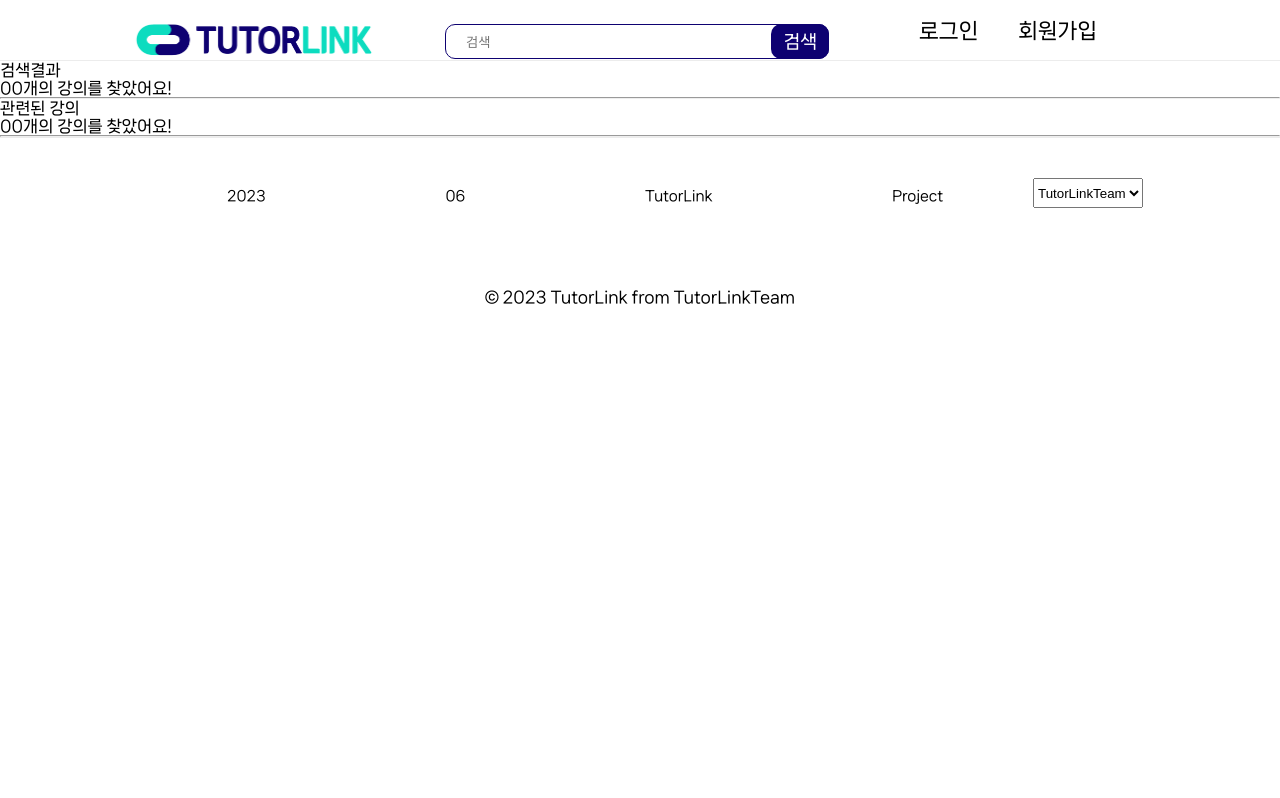
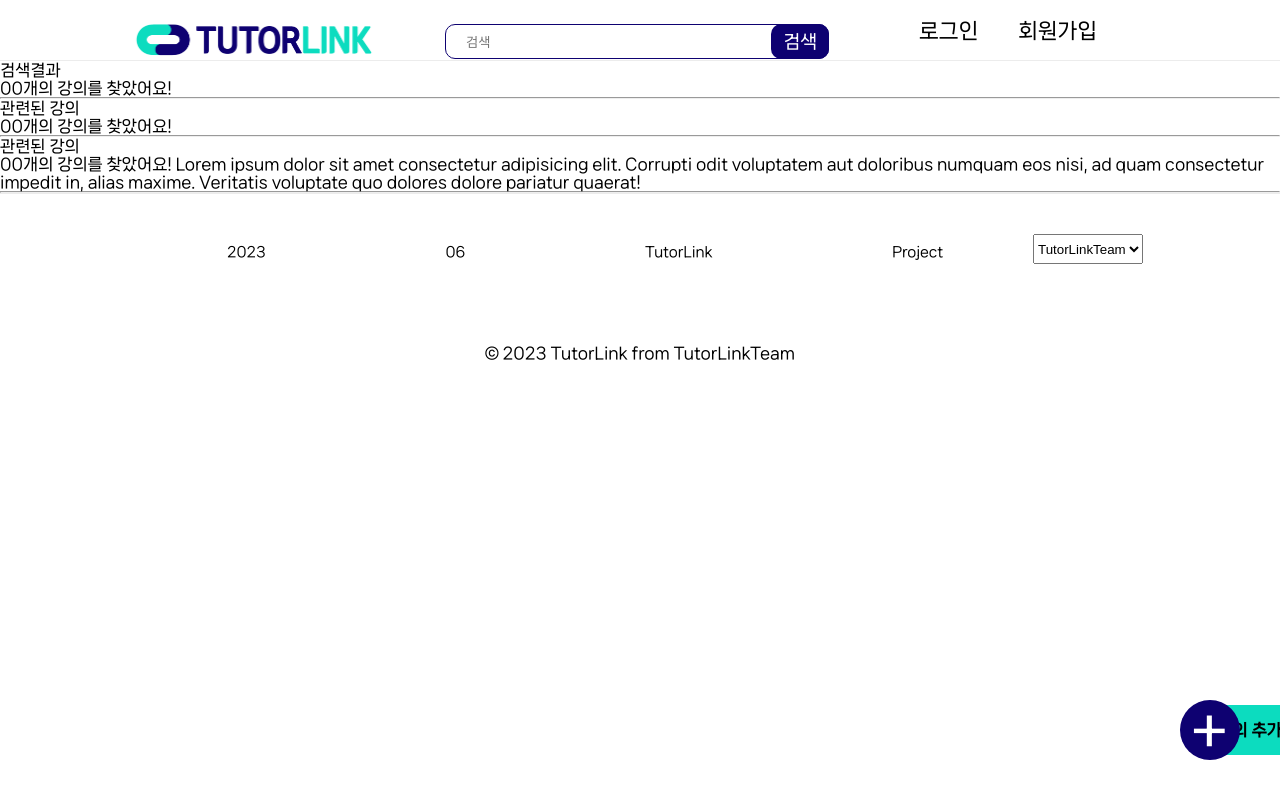
Before and after one commit to TeamTutorLink/TutorLink-front, a React (Create React App) app: page / in a window 1280 px wide. Built offline with nearby package versions, Linux system fonts and the light colour scheme.

Commit message:
feat: create floating button structure

```diff
--- /dev/null
+++ b/src/components/FloatingButton.tsx
@@ -0,0 +1,50 @@
+import styled, { css } from 'styled-components';
+import React from 'react';
+import { useState } from 'react';
+
+const FloatingButton = () => {
+  const [toggle, setToggle] = useState(false);
+  const clickedToggle = () => {
+    setToggle((prev) => !prev);
+  };
+  return (
+    <div>
+      <StyledCircleDiv onClick={clickedToggle}>+</StyledCircleDiv>
+      <StyledSideBlock toggle={toggle}>강의 추가 하기</StyledSideBlock>
+    </div>
+  );
+};
+
+const StyledCircleDiv = styled.div`
+  width: 60px;
+  height: 60px;
+  border-radius: 30px;
+  background-color: #0e0171;
+  color: white;
+  font-size: 56px;
+  padding-left: 11px;
+  position: fixed;
+  z-index: 10;
+  right: 40px;
+  bottom: 40px;
+  cursor: pointer;
+`;
+
+const StyledSideBlock = styled.div`
+  position: absolute;
+  position: fixed;
+  right: -70px;
+  font-weight: bold;
+  bottom: 45px;
+  background-color: #0cdcbf;
+  padding: 16px 34px 16px 30px;
+  border-radius: 20px;
+  ${(props) =>
+    props.toggle &&
+    css`
+      transform: translate(-142px, 0);
+      transition: all 0.5s ease-in-out;
+    `}
+`;
+
+export default FloatingButton;
--- a/src/pages/Home/MainPage.tsx
+++ b/src/pages/Home/MainPage.tsx
@@ -2,6 +2,7 @@ import Header from '../../components/common/Header';
 import Footer from '../../components/common/Footer';
 import React from 'react';
 import styled from 'styled-components';
+import FloatingButton from '../../components/FloatingButton';
 
 const MainPage = () => {
   return (
@@ -17,6 +18,17 @@ const MainPage = () => {
         <div>00개의 강의를 찾았어요!</div>
         <hr />
       </div>
+      <div>
+        <div>관련된 강의</div>
+        <div>
+          00개의 강의를 찾았어요! Lorem ipsum dolor sit amet consectetur
+          adipisicing elit. Corrupti odit voluptatem aut doloribus numquam eos
+          nisi, ad quam consectetur impedit in, alias maxime. Veritatis
+          voluptate quo dolores dolore pariatur quaerat!
+        </div>
+        <hr />
+      </div>
+      <FloatingButton />
       <Footer />
     </div>
   );
```
